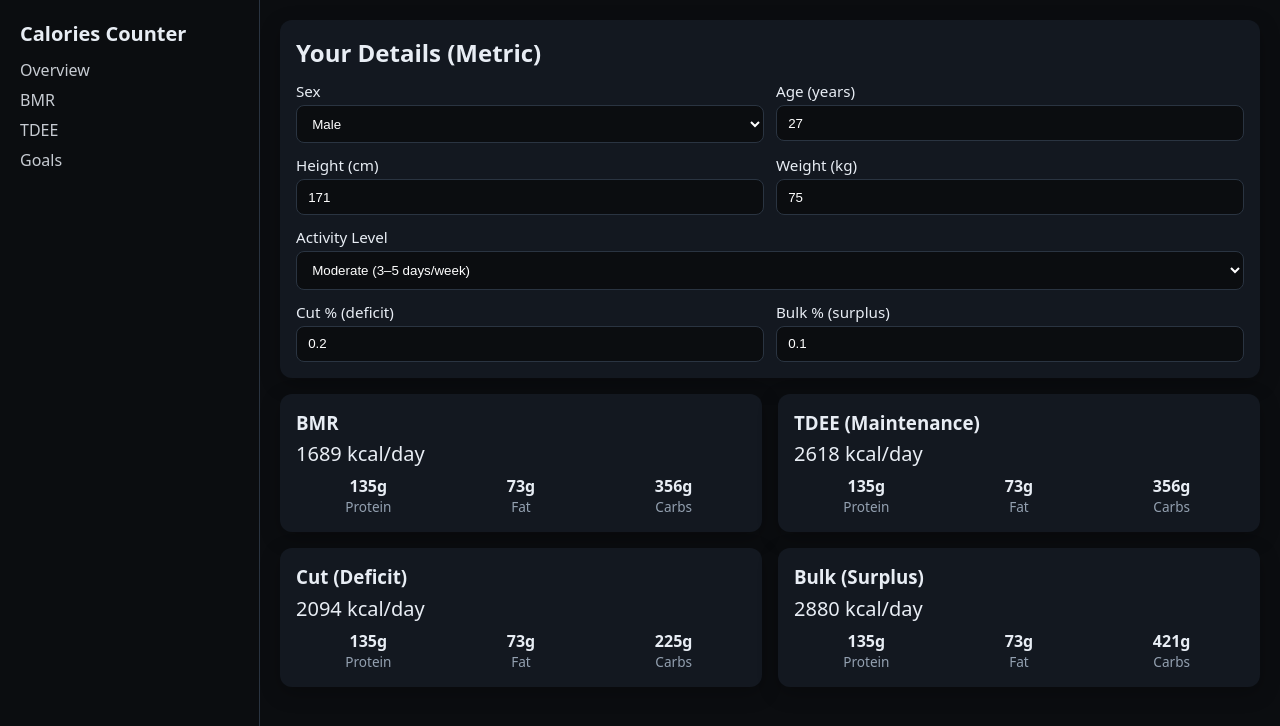
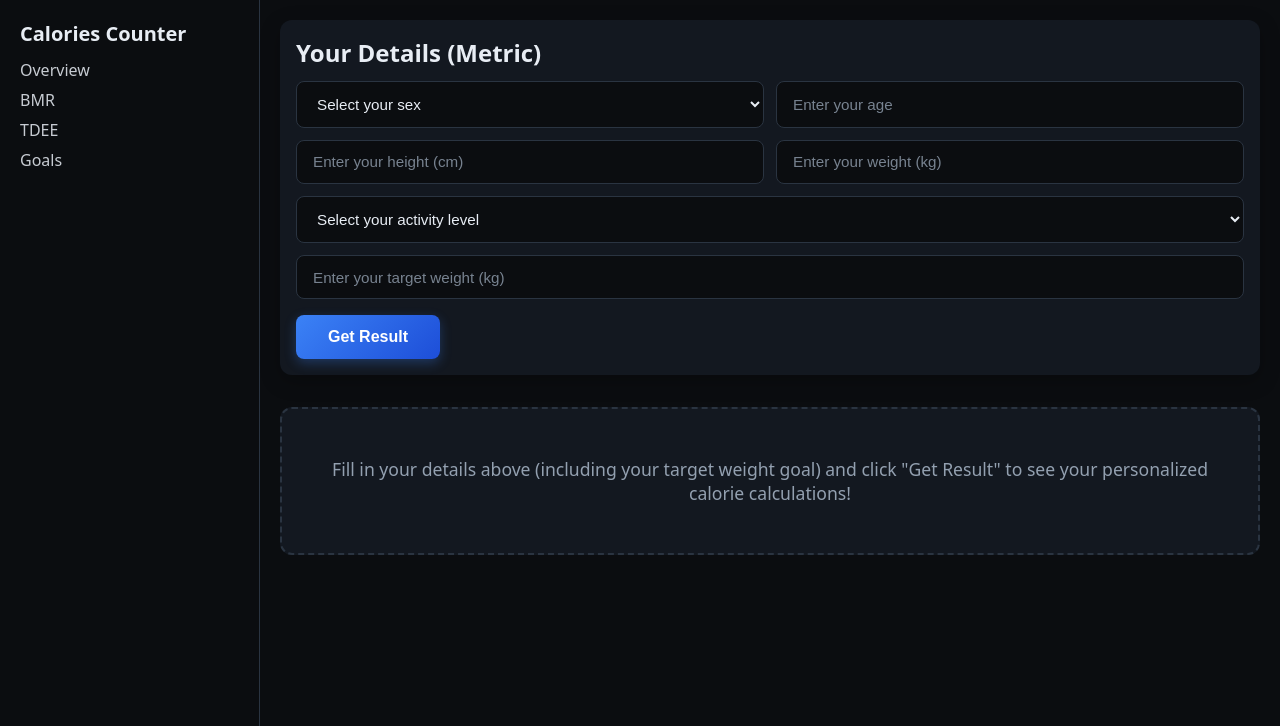
Before and after one commit to ZedZed34/Calories-Counter, a SvelteKit app: page / in a window 1280 px wide. Shown: the top 726 px of the page. Built offline with nearby package versions, Linux system fonts and the light colour scheme.

Commit message:
Phase 1.1

```diff
--- a/src/lib/components/UserForm.svelte
+++ b/src/lib/components/UserForm.svelte
@@ -2,52 +2,61 @@
   import { user } from '$lib/stores/user';
   import { ACTIVITY_LEVELS } from '$lib/utils/calories';
   import { get } from 'svelte/store';
+  import { createEventDispatcher } from 'svelte';
 
   export let showAdvanced = true;
+  export let showButton = true;
 
-  let form = { ...get(user) };
-  $: user.set(form); // keep store in sync as user types
+  const dispatch = createEventDispatcher();
+
+  // Initialize with empty form, don't use stored values for clean start
+  let form = {
+    sex: '',
+    age: '',
+    heightCm: '',
+    weightKg: '',
+    activityKey: '',
+    targetWeightKg: ''
+  };
+
+  function handleGetResult() {
+    user.set(form);
+    dispatch('calculate', form);
+  }
 </script>
 
 <div class="card">
   <h2 class="title">Your Details (Metric)</h2>
   <div class="grid">
-    <label>Sex
     <select bind:value={form.sex}>
+      <option value="" disabled selected>Select your sex</option>
       <option value="male">Male</option>
       <option value="female">Female</option>
     </select>
-    </label>
 
-    <label>Age (years)
-      <input type="number" min="10" max="100" bind:value={form.age} />
-    </label>
+    <input type="number" min="10" max="100" bind:value={form.age} placeholder="Enter your age" />
 
-    <label>Height (cm)
-      <input type="number" min="100" max="230" step="1" bind:value={form.heightCm} />
-    </label>
+    <input type="number" min="100" max="230" step="1" bind:value={form.heightCm} placeholder="Enter your height (cm)" />
 
-    <label>Weight (kg)
-      <input type="number" min="30" max="250" step="0.1" bind:value={form.weightKg} />
-    </label>
+    <input type="number" min="30" max="250" step="0.1" bind:value={form.weightKg} placeholder="Enter your weight (kg)" />
 
-    <label class="span-2">Activity Level
-      <select bind:value={form.activityKey}>
+    <select bind:value={form.activityKey} class="span-2">
+      <option value="" disabled selected>Select your activity level</option>
       {#each ACTIVITY_LEVELS as lvl}
         <option value={lvl.key}>{lvl.label}</option>
       {/each}
     </select>
-    </label>
 
     {#if showAdvanced}
-      <label>Cut % (deficit)
-        <input type="number" min="0.05" max="0.35" step="0.01" bind:value={form.cutPct} />
-      </label>
-      <label>Bulk % (surplus)
-        <input type="number" min="0.05" max="0.25" step="0.01" bind:value={form.bulkPct} />
-      </label>
+      <input type="number" min="40" max="200" step="0.5" bind:value={form.targetWeightKg} placeholder="Enter your target weight (kg)" class="span-2" />
     {/if}
   </div>
+
+  {#if showButton}
+    <button class="get-result-btn" on:click={handleGetResult}>
+      Get Result
+    </button>
+  {/if}
 </div>
 
 <style>
@@ -55,6 +64,52 @@
   .title { margin: 0 0 .75rem 0; }
   .grid { display: grid; grid-template-columns: repeat(2, minmax(0, 1fr)); gap: .75rem; }
   .span-2 { grid-column: span 2; }
-  label { display:flex; flex-direction:column; gap:.25rem; font-size:.95rem; }
-  input, select { padding:.6rem .7rem; border:1px solid var(--line); border-radius:8px; background:var(--bg); }
+  input, select {
+    padding: .8rem 1rem;
+    border: 1px solid var(--line);
+    border-radius: 8px;
+    background: var(--bg);
+    color: #e8edf4;
+    font-size: .95rem;
+    transition: border-color 0.2s ease;
+  }
+  input::placeholder {
+    color: var(--muted);
+    opacity: 0.8;
+  }
+  input:focus, select:focus {
+    outline: none;
+    border-color: #3b82f6;
+    box-shadow: 0 0 0 2px rgba(59, 130, 246, 0.2);
+  }
+  select option[disabled] {
+    color: var(--muted);
+  }
+  select:invalid {
+    color: var(--muted);
+  }
+  select:valid {
+    color: #e8edf4;
+  }
+  .get-result-btn {
+    margin-top: 1rem;
+    padding: 0.8rem 2rem;
+    background: linear-gradient(135deg, #3b82f6, #1d4ed8);
+    color: white;
+    border: none;
+    border-radius: 8px;
+    font-size: 1rem;
+    font-weight: 600;
+    cursor: pointer;
+    transition: all 0.2s ease;
+    box-shadow: 0 4px 12px rgba(59, 130, 246, 0.3);
+  }
+  .get-result-btn:hover {
+    background: linear-gradient(135deg, #2563eb, #1e40af);
+    transform: translateY(-1px);
+    box-shadow: 0 6px 16px rgba(59, 130, 246, 0.4);
+  }
+  .get-result-btn:active {
+    transform: translateY(0);
+  }
 </style>
--- a/src/lib/stores/user.js
+++ b/src/lib/stores/user.js
@@ -1,27 +1,30 @@
 import { writable } from 'svelte/store';
 
 const DEFAULTS = {
-  sex: 'male',
-  age: 27,
-  heightCm: 171,
-  weightKg: 75,
-  activityKey: 'moderate',
-  cutPct: 0.20,
-  bulkPct: 0.10
+  sex: '',
+  age: '',
+  heightCm: '',
+  weightKg: '',
+  activityKey: '',
+  targetWeightKg: ''    // target weight goal
 };
 
 function createUserStore() {
+  // Always start with empty defaults, ignore localStorage for clean start
   let initial = DEFAULTS;
+
+  // Clear any existing stored data to ensure clean start
   if (typeof localStorage !== 'undefined') {
-    try {
-      const saved = JSON.parse(localStorage.getItem('cc:user') || 'null');
-      if (saved) initial = { ...DEFAULTS, ...saved };
-    } catch {}
+    localStorage.removeItem('cc:user');
   }
 
   const store = writable(initial);
+
+  // Don't save to localStorage until user actually fills out form
+  // This prevents default values from being stored
   store.subscribe((v) => {
-    if (typeof localStorage !== 'undefined') {
+    // Only save if at least one meaningful field is filled
+    if (typeof localStorage !== 'undefined' && (v.sex || v.age || v.heightCm || v.weightKg)) {
       localStorage.setItem('cc:user', JSON.stringify(v));
     }
   });
--- a/src/routes/+page.svelte
+++ b/src/routes/+page.svelte
@@ -5,10 +5,25 @@
   import ResultCard from '$lib/components/ResultCard.svelte';
   import { get } from 'svelte/store';
 
-  $: u = get(user);
-  $: bmrValue = bmr(u);
-  $: tdeeValue = tdee({ bmrValue, activityKey: u.activityKey });
-  $: g = goals({ tdeeValue, weightKg: u.weightKg, cutPct: u.cutPct, bulkPct: u.bulkPct });
+  let showResults = false;
+  let bmrValue = 0;
+  let tdeeValue = 0;
+  let g = { maintenance: {}, cut: {}, bulk: {} };
+
+  function handleCalculate(event) {
+    const userData = event.detail;
+
+    // Validate that all required fields are filled
+    if (!userData.sex || !userData.age || !userData.heightCm || !userData.weightKg || !userData.activityKey || !userData.targetWeightKg) {
+      alert('Please fill in all fields before calculating.');
+      return;
+    }
+
+    showResults = true;
+    bmrValue = bmr(userData);
+    tdeeValue = tdee({ bmrValue, activityKey: userData.activityKey });
+    g = goals({ tdeeValue, weightKg: userData.weightKg, targetWeightKg: userData.targetWeightKg });
+  }
 </script>
 
 <svelte:head>
@@ -28,19 +43,25 @@
   </aside>
 
   <main>
-    <UserForm showAdvanced={true} />
+    <UserForm showAdvanced={true} on:calculate={handleCalculate} />
 
+    {#if showResults}
       <section class="grid">
         <ResultCard title="BMR"  kcal={bmrValue} proteinG={g.maintenance.proteinG} fatG={g.maintenance.fatG} carbsG={g.maintenance.carbsG} />
         <ResultCard title="TDEE (Maintenance)" kcal={tdeeValue} proteinG={g.maintenance.proteinG} fatG={g.maintenance.fatG} carbsG={g.maintenance.carbsG} />
         <ResultCard title="Cut (Deficit)" kcal={g.cut.kcal} proteinG={g.cut.proteinG} fatG={g.cut.fatG} carbsG={g.cut.carbsG} />
         <ResultCard title="Bulk (Surplus)" kcal={g.bulk.kcal} proteinG={g.bulk.proteinG} fatG={g.bulk.fatG} carbsG={g.bulk.carbsG} />
       </section>
+    {:else}
+      <div class="placeholder">
+        <p>Fill in your details above (including your target weight goal) and click "Get Result" to see your personalized calorie calculations!</p>
+      </div>
+    {/if}
   </main>
 </div>
 
 <style>
-  :root {
+  :global(:root) {
     --bg: #0b0d10;
     --surface: #131820;
     --line: #2a3441;
@@ -55,6 +76,19 @@
   nav a:hover { opacity:1; }
   main { padding:1.25rem; display:flex; flex-direction:column; gap:1rem; }
   .grid { display:grid; grid-template-columns: repeat(2, minmax(0,1fr)); gap:1rem; }
+  .placeholder {
+    text-align: center;
+    padding: 3rem 2rem;
+    background: var(--surface);
+    border-radius: 12px;
+    margin-top: 1rem;
+    border: 2px dashed var(--line);
+  }
+  .placeholder p {
+    color: var(--muted);
+    font-size: 1.1rem;
+    margin: 0;
+  }
   @media (max-width: 900px) {
     .shell { grid-template-columns: 1fr; }
     aside { border-right: none; border-bottom:1px solid var(--line); }
--- a/src/routes/bmr/+page.svelte
+++ b/src/routes/bmr/+page.svelte
@@ -3,7 +3,22 @@
   import { bmr } from '$lib/utils/calories';
   import UserForm from '$lib/components/UserForm.svelte';
   import { get } from 'svelte/store';
-  $: u = get(user);
+
+  let showResult = false;
+  let bmrValue = 0;
+
+  function handleCalculate(event) {
+    const userData = event.detail;
+
+    // Validate that required fields are filled
+    if (!userData.sex || !userData.age || !userData.heightCm || !userData.weightKg) {
+      alert('Please fill in all required fields before calculating.');
+      return;
+    }
+
+    showResult = true;
+    bmrValue = bmr(userData);
+  }
 </script>
 
 <svelte:head>
@@ -11,6 +26,60 @@
   <meta name="description" content="Calculate your Basal Metabolic Rate (Mifflin–St Jeor, metric)." />
 </svelte:head>
 
-<h2>BMR (Basal Metabolic Rate)</h2>
-<UserForm showAdvanced={false} />
-<p style="margin-top:.5rem">Your BMR: <strong>{bmr(u)} kcal/day</strong></p>
+<div class="shell">
+  <aside>
+    <h1>Calories Counter</h1>
+    <nav>
+      <a href="/">Overview</a>
+      <a href="/bmr">BMR</a>
+      <a href="/tdee">TDEE</a>
+      <a href="/goals">Goals</a>
+    </nav>
+  </aside>
+
+  <main>
+    <h2>BMR (Basal Metabolic Rate)</h2>
+    <UserForm showAdvanced={false} on:calculate={handleCalculate} />
+    {#if showResult}
+      <p style="margin-top:.5rem">Your BMR: <strong>{bmrValue} kcal/day</strong></p>
+    {:else}
+      <div class="placeholder">
+        <p>Click "Get Result" to calculate your Basal Metabolic Rate!</p>
+      </div>
+    {/if}
+  </main>
+</div>
+
+<style>
+  :global(:root) {
+    --bg: #0b0d10;
+    --surface: #131820;
+    --line: #2a3441;
+    --muted: #93a0b0;
+    --shadow: 0 6px 20px rgba(0,0,0,.25);
+  }
+  .shell { display:grid; grid-template-columns: 260px 1fr; min-height: 100dvh; background: var(--bg); color: #e8edf4; }
+  aside { padding:1.25rem; border-right:1px solid var(--line); }
+  aside h1 { margin:0 0 .75rem 0; font-size:1.25rem; }
+  nav { display:flex; flex-direction:column; gap:.5rem; }
+  nav a { color:#e8edf4; text-decoration:none; opacity:.85; }
+  nav a:hover { opacity:1; }
+  main { padding:1.25rem; display:flex; flex-direction:column; gap:1rem; }
+  .placeholder {
+    text-align: center;
+    padding: 3rem 2rem;
+    background: var(--surface);
+    border-radius: 12px;
+    margin-top: 1rem;
+    border: 2px dashed var(--line);
+  }
+  .placeholder p {
+    color: var(--muted);
+    font-size: 1.1rem;
+    margin: 0;
+  }
+  @media (max-width: 900px) {
+    .shell { grid-template-columns: 1fr; }
+    aside { border-right: none; border-bottom:1px solid var(--line); }
+  }
+</style>
--- a/src/routes/goals/+page.svelte
+++ b/src/routes/goals/+page.svelte
@@ -4,10 +4,24 @@
   import UserForm from '$lib/components/UserForm.svelte';
   import ResultCard from '$lib/components/ResultCard.svelte';
   import { get } from 'svelte/store';
-  $: u = get(user);
-  $: b = bmr(u);
-  $: t = tdee({ bmrValue: b, activityKey: u.activityKey });
-  $: g = goals({ tdeeValue: t, weightKg: u.weightKg, cutPct: u.cutPct, bulkPct: u.bulkPct });
+
+  let showResults = false;
+  let g = { maintenance: {}, cut: {}, bulk: {} };
+
+  function handleCalculate(event) {
+    const userData = event.detail;
+
+    // Validate that all required fields are filled
+    if (!userData.sex || !userData.age || !userData.heightCm || !userData.weightKg || !userData.activityKey || !userData.targetWeightKg) {
+      alert('Please fill in all fields before calculating.');
+      return;
+    }
+
+    showResults = true;
+    const bmrValue = bmr(userData);
+    const tdeeValue = tdee({ bmrValue, activityKey: userData.activityKey });
+    g = goals({ tdeeValue, weightKg: userData.weightKg, targetWeightKg: userData.targetWeightKg });
+  }
 </script>
 
 <svelte:head>
@@ -15,10 +29,66 @@
   <meta name="description" content="Daily calories for fat loss (deficit) and muscle gain/weight gain (surplus), metric units." />
 </svelte:head>
 
-<h2>Goals</h2>
-<UserForm showAdvanced={true} />
-<div class="grid" style="margin-top:.75rem">
-  <ResultCard title="Maintenance" {...g.maintenance} />
-  <ResultCard title="Cut (Deficit)" {...g.cut} />
-  <ResultCard title="Bulk (Surplus)" {...g.bulk} />
+<div class="shell">
+  <aside>
+    <h1>Calories Counter</h1>
+    <nav>
+      <a href="/">Overview</a>
+      <a href="/bmr">BMR</a>
+      <a href="/tdee">TDEE</a>
+      <a href="/goals">Goals</a>
+    </nav>
+  </aside>
+
+  <main>
+    <h2>Goals</h2>
+    <UserForm showAdvanced={true} on:calculate={handleCalculate} />
+    {#if showResults}
+      <div class="grid" style="margin-top:.75rem">
+        <ResultCard title="Maintenance" {...g.maintenance} />
+        <ResultCard title="Cut (Deficit)" {...g.cut} />
+        <ResultCard title="Bulk (Surplus)" {...g.bulk} />
+      </div>
+    {:else}
+      <div class="placeholder">
+        <p>Enter your target weight goal and click "Get Result" to see your customized calorie plan for reaching your goal!</p>
+      </div>
+    {/if}
+  </main>
 </div>
+
+<style>
+  :global(:root) {
+    --bg: #0b0d10;
+    --surface: #131820;
+    --line: #2a3441;
+    --muted: #93a0b0;
+    --shadow: 0 6px 20px rgba(0,0,0,.25);
+  }
+  .shell { display:grid; grid-template-columns: 260px 1fr; min-height: 100dvh; background: var(--bg); color: #e8edf4; }
+  aside { padding:1.25rem; border-right:1px solid var(--line); }
+  aside h1 { margin:0 0 .75rem 0; font-size:1.25rem; }
+  nav { display:flex; flex-direction:column; gap:.5rem; }
+  nav a { color:#e8edf4; text-decoration:none; opacity:.85; }
+  nav a:hover { opacity:1; }
+  main { padding:1.25rem; display:flex; flex-direction:column; gap:1rem; }
+  .grid { display:grid; grid-template-columns: repeat(auto-fit, minmax(300px, 1fr)); gap:1rem; }
+  .placeholder {
+    text-align: center;
+    padding: 3rem 2rem;
+    background: var(--surface);
+    border-radius: 12px;
+    margin-top: 1rem;
+    border: 2px dashed var(--line);
+  }
+  .placeholder p {
+    color: var(--muted);
+    font-size: 1.1rem;
+    margin: 0;
+  }
+  @media (max-width: 900px) {
+    .shell { grid-template-columns: 1fr; }
+    aside { border-right: none; border-bottom:1px solid var(--line); }
+    .grid { grid-template-columns: 1fr; }
+  }
+</style>
--- a/src/routes/tdee/+page.svelte
+++ b/src/routes/tdee/+page.svelte
@@ -3,7 +3,23 @@
   import { bmr, tdee } from '$lib/utils/calories';
   import UserForm from '$lib/components/UserForm.svelte';
   import { get } from 'svelte/store';
-  $: u = get(user);
+
+  let showResult = false;
+  let tdeeValue = 0;
+
+  function handleCalculate(event) {
+    const userData = event.detail;
+
+    // Validate that required fields are filled
+    if (!userData.sex || !userData.age || !userData.heightCm || !userData.weightKg || !userData.activityKey) {
+      alert('Please fill in all required fields before calculating.');
+      return;
+    }
+
+    showResult = true;
+    const bmrValue = bmr(userData);
+    tdeeValue = tdee({ bmrValue, activityKey: userData.activityKey });
+  }
 </script>
 
 <svelte:head>
@@ -11,6 +27,60 @@
   <meta name="description" content="Calculate TDEE using activity multipliers (metric)." />
 </svelte:head>
 
-<h2>TDEE (Total Daily Energy Expenditure)</h2>
-<UserForm showAdvanced={false} />
-<p style="margin-top:.5rem">Your TDEE (maintenance): <strong>{tdee({ bmrValue: bmr(u), activityKey: u.activityKey })} kcal/day</strong></p>
+<div class="shell">
+  <aside>
+    <h1>Calories Counter</h1>
+    <nav>
+      <a href="/">Overview</a>
+      <a href="/bmr">BMR</a>
+      <a href="/tdee">TDEE</a>
+      <a href="/goals">Goals</a>
+    </nav>
+  </aside>
+
+  <main>
+    <h2>TDEE (Total Daily Energy Expenditure)</h2>
+    <UserForm showAdvanced={false} on:calculate={handleCalculate} />
+    {#if showResult}
+      <p style="margin-top:.5rem">Your TDEE (maintenance): <strong>{tdeeValue} kcal/day</strong></p>
+    {:else}
+      <div class="placeholder">
+        <p>Click "Get Result" to calculate your Total Daily Energy Expenditure!</p>
+      </div>
+    {/if}
+  </main>
+</div>
+
+<style>
+  :global(:root) {
+    --bg: #0b0d10;
+    --surface: #131820;
+    --line: #2a3441;
+    --muted: #93a0b0;
+    --shadow: 0 6px 20px rgba(0,0,0,.25);
+  }
+  .shell { display:grid; grid-template-columns: 260px 1fr; min-height: 100dvh; background: var(--bg); color: #e8edf4; }
+  aside { padding:1.25rem; border-right:1px solid var(--line); }
+  aside h1 { margin:0 0 .75rem 0; font-size:1.25rem; }
+  nav { display:flex; flex-direction:column; gap:.5rem; }
+  nav a { color:#e8edf4; text-decoration:none; opacity:.85; }
+  nav a:hover { opacity:1; }
+  main { padding:1.25rem; display:flex; flex-direction:column; gap:1rem; }
+  .placeholder {
+    text-align: center;
+    padding: 3rem 2rem;
+    background: var(--surface);
+    border-radius: 12px;
+    margin-top: 1rem;
+    border: 2px dashed var(--line);
+  }
+  .placeholder p {
+    color: var(--muted);
+    font-size: 1.1rem;
+    margin: 0;
+  }
+  @media (max-width: 900px) {
+    .shell { grid-template-columns: 1fr; }
+    aside { border-right: none; border-bottom:1px solid var(--line); }
+  }
+</style>
```
Also changed, not shown: src/lib/utils/calories.js (+23 -4 lines). Lines whose indentation alone changed are shown as unchanged.
